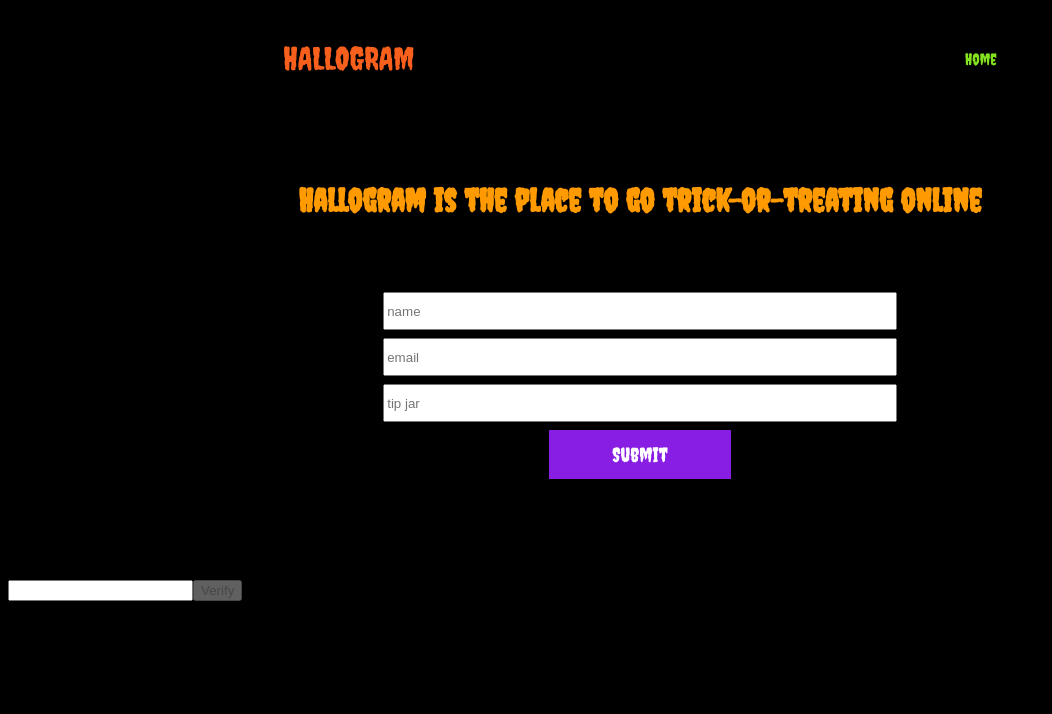
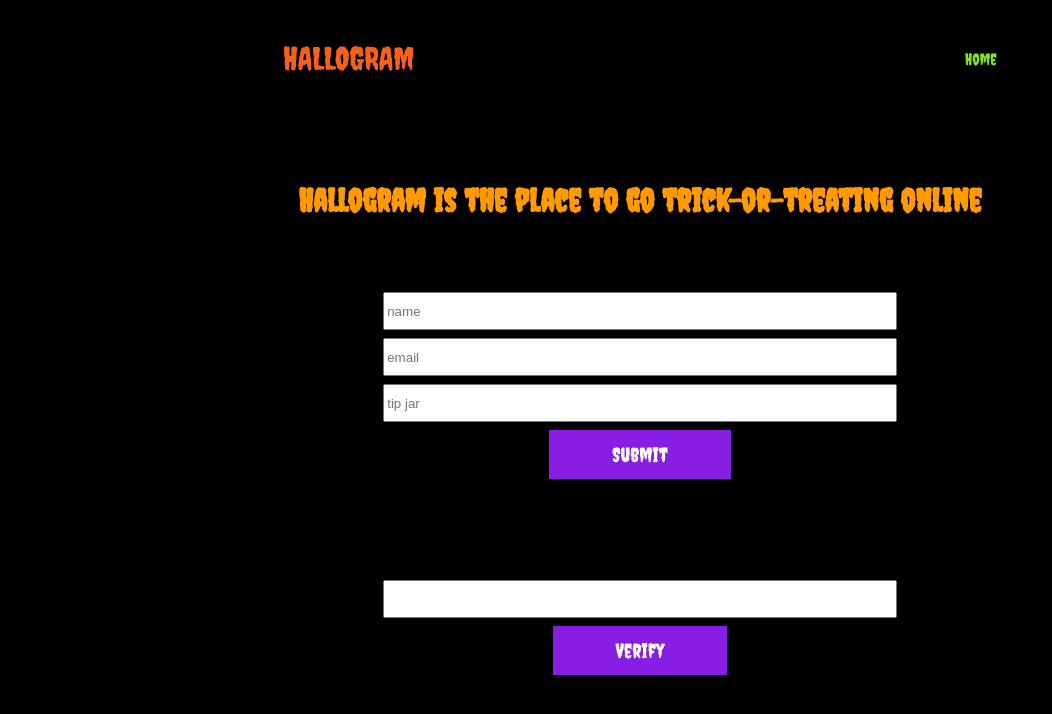
Before and after one commit to neilitalia/hallogram, a Vue app in the folder client/: page /welcome in a window 1280 px wide. Shown: the top 714 px of the page, without its empty margins (0-1052 px from the left). Built offline with nearby package versions, Linux system fonts and the light colour scheme.

Commit message:
verify button

```diff
--- a/client/src/pages/Welcome.vue
+++ b/client/src/pages/Welcome.vue
@@ -1,5 +1,5 @@
 <template>
-  <div>
+  <div class="welcome">
     <h1 class="auth-title">Hallogram is the place to go trick-or-treating online</h1>
     <form v-on:submit.prevent="createUser">
       <input class="auth-input" v-model="name" type="text" placeholder="name" />
@@ -11,8 +11,10 @@
     </form>
     <h2>Already a user?</h2>
     <p>Enter your email:</p>
-    <input type="email" v-model="verifyEmail" />
-    <button @click="getUser" :disabled="!this.verifyEmail">Verify</button>
+    <input class="auth-input" type="email" v-model="verifyEmail" />
+    <div class="verify-button">
+    <button class="button" @click="getUser" :disabled="!this.verifyEmail">Verify</button>
+    </div>
     <p v-if="!found">User not found :(</p>
   </div>
 </template>
@@ -101,7 +103,14 @@ export default {
     font-family: 'Creepster', cursive;
     font-size: 1.25rem;
   }
+  .verify-button {
+    display: flex;
+    justify-content: center;
+    flex-direction: column;
+    align-items: center;
+  }
   .button:hover{
     color: #85e21f;
   }
+
 </style>
```
